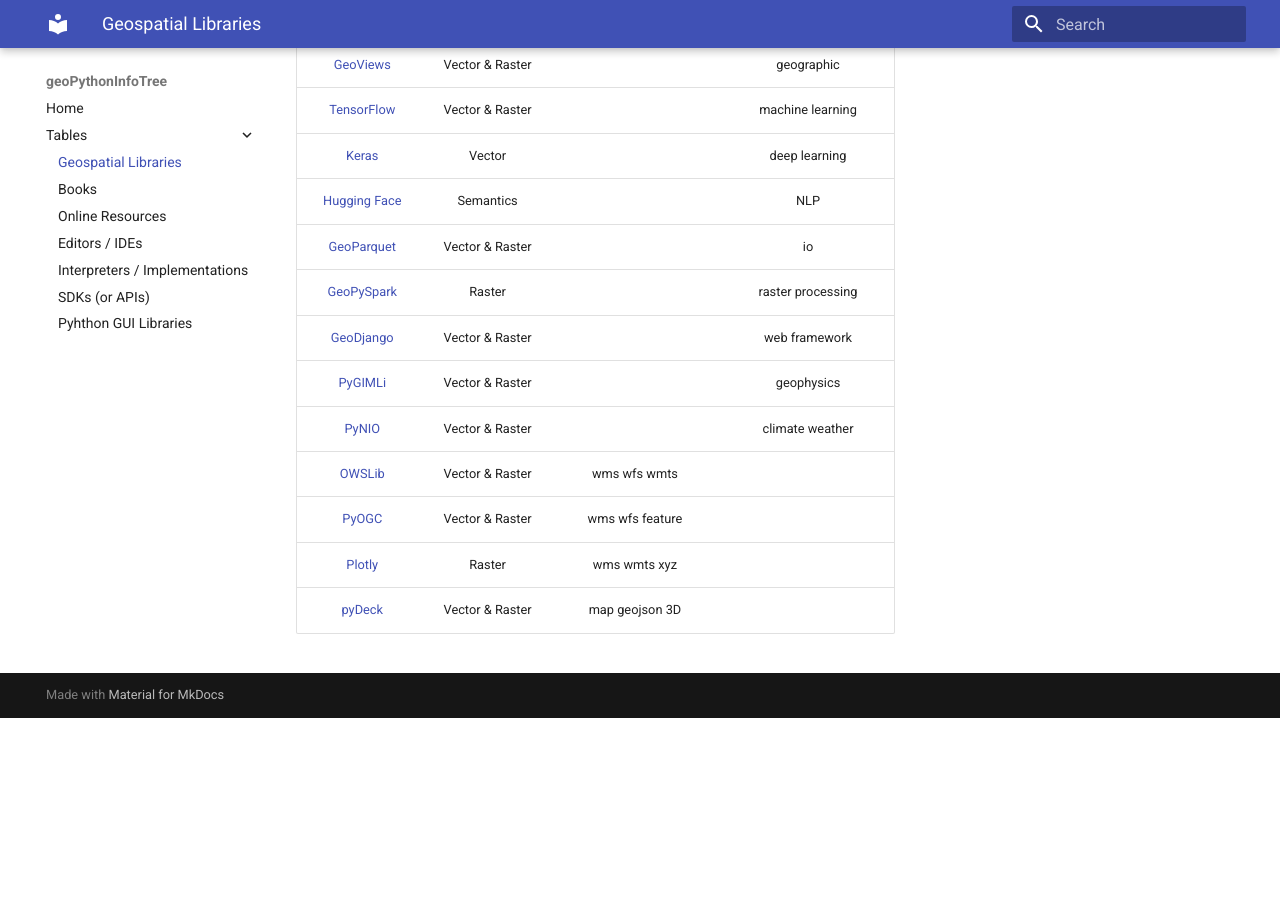
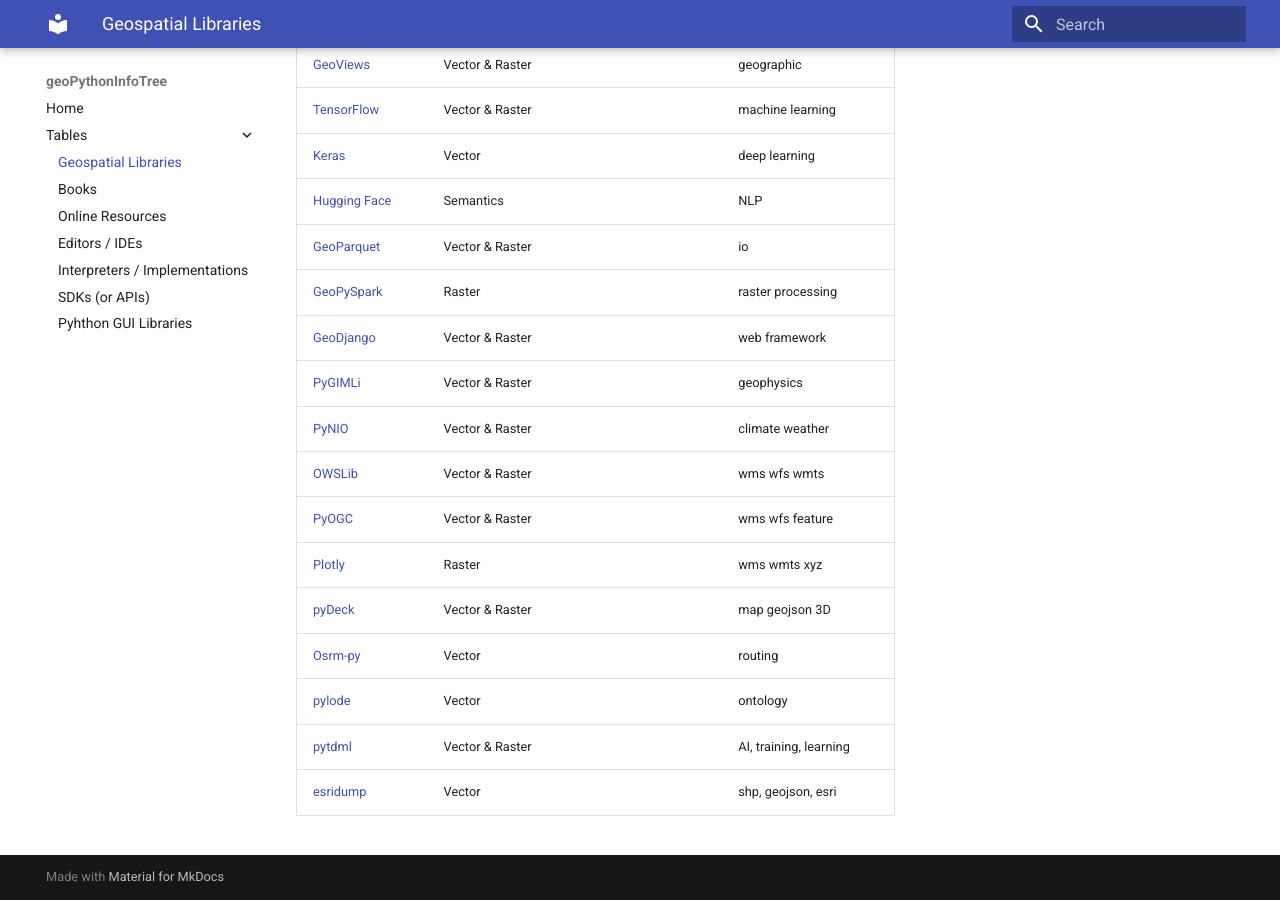
Before and after one commit to muratkendir/geoPythonInfoTree, an MkDocs documentation site: the page built from docs/geospatial_libraries.md, in a window 1280 px wide and 900 px high, scrolled down 3548 px. Built offline with MkDocs 1.6.1 and Material for MkDocs 9.7.7, drawn with Linux system fonts in a browser that asks for light colours; before the commit the page ends 4266 px from its top, so only the background shows below that.

Commit message:
mds updated

```diff
--- a/docs/geospatial_libraries.md
+++ b/docs/geospatial_libraries.md
@@ -1,92 +1,96 @@
-| **Library Name** | **Data Type** | **Accessible Data Sources** | **Tags** |
-|:---:|:---:|:---:|:---:|
-| [altair][1] | Vector |  | visualization |
-| [ArcPy][2] | Vector & Raster | ArcGIS | ArcGIS |
-| [basemap][3] | Vector & Raster |  | projection |
-| [canopy][4] | Vector |  |  |
-| [cartopy][5] | Vector & Raster |  | analysis visualization |
-| [Cgal-bindings][6] | Vector |  |  |
-| [DataCube][7] | Raster | Satellite Imagery | satellite imagery |
-| [descartes][8] | Raster |  | image |
-| [earthpy][9] | Vector & Raster |  | plot |
-| [EoxServer][10] | Raster & Vector | Earth Observation | ESA |
-| [Fiona][11] | Vector |  | read write |
-| [FME Python][12] | Vector & Raster |  | FME |
-| [Folium][13] | Vector & Raster |  | web map leaflet |
-| [GDAL][14] | Vector & Raster |  | manipulation |
-| [geemap][15] | Raster & Vector | Google | earth engine |
-| [GeoAlchemy2][16] | Vector |  | SpatialLite PostGIS |
-| [geographiclib][17] | Vector |  | geodesic calculations |
-| [geojsonio][18] | Vector |  | geojson |
-| [Geomet][19] | Vector |  | geojson WKT WKB |
-| [Geopandas][20] | Vector |  | pandas |
-| [geoplot][21] | Vector |  | visualization |
-| [Geopy][22] | Vector | Nominatim Google | geocoder |
-| [Geos][23] | Vector |  | JTS |
-| [geotiff][24] | raster |  | tif |
-| [gippy][25] | Raster |  | image processing |
-| [Grass][26] | Vector & Raster |  |  |
-| [h3][27] | Vector |  | uber |
-| [ipyleaflet][28] | Raster |  | web map leaflet |
-| [istSOS][29] | Vector |  | Sensor |
-| [laszip][30] | PointCloud |  | LAS LAZ |
-| [liblas][31] | PointCloud |  | LAS LAZ |
-| [libosmium][32] | Vector | OSM | OSM |
-| [LİDAR][33] | Vector & Raster |  | DEM |
-| [mapboxgl-jupyter][34] | Vector & Raster | mapbox | mapbox |
-| [mapclassify][35] | Raster |  | choropleth classification |
-| [Mapnik][36] | raster |  | Mapnik Boost |
-| [MatPlotLib][37] | Vector & Raster |  | visualization |
-| [mdal][38] | Vector |  | mesh |
-| [networkx][39] | Vector |  | network analysis |
-| [Numpy][40] | Vector |  | Array |
-| [Opencv-python][41] | Raster |  | Vision |
-| [openrouteservice][42] | Vector | openrouteservice | route |
-| [OSMnx][43] | Vector | osm | network analysis |
-| [pandana][44] | Vector |  | pandas network |
-| [pdal][45] | PointCloud |  | pointcloud |
-| [peartree][46] | Vector |  | network |
-| [psycopgr][47] | Vector |  | pgrouting |
-| [pyCWS][48] | 0 |  | CSW |
-| [pygeoapi][49] | Vector |  | OGC Feature API |
-| [PyGMT][50] | Vector & Raster | Blue Marble | generic mapping tools |
-| [pylas][51] | PointCloud |  | LAS LAZ |
-| [pymap3d][52] | Vector |  | ecef coordinate |
-| [pyproj][53] | Raster & Vector |  | CS |
-| [pyQGIS][54] | Vector & Raster |  | QGIS |
-| [pyroutelib3][55] | Vector | osm | routing |
-| [pysal][56] | Vector |  | analysis |
-| [pyshp][57] | Vector |  | shape |
-| [pyWPS][58] | 0 |  | WPS |
-| [Rasterio][59] | Raster |  |  |
-| [Re][60] | Vector |  | regular expressions |
-| [routingpy][61] | Vector | google ors here | routing |
-| [RSGISLib][62] | Raster |  | remote sensing |
-| [RTree][63] | Vector |  | Spatial indexing |
-| [scikit][64] | Raster |  | image |
-| [sentinelhub][65] | Raster | sentinel landsat modis |  |
-| [Shapely][66] | Vector |  |  |
-| [urbansim][67] | Vector |  | statistical models |
-| [verde][68] | Raster |  | gridding |
-| [whitebox][69] | Vector & Raster |  | analysis |
-| [GemGIS][70] | Vector & Raster |  | height elevation |
-| [MovingPandas][71] | Vector |  | moving |
-| [GeoSnap][72] | Vector |  | Neighbourhood |
-| [GeoCube][73] | Vector |  | geopandas xarray |
-| [SQLAlchemy][74] | Database |  | SQL |
-| [GeoViews][75] | Vector & Raster |  | geographic |
-| [TensorFlow][76] | Vector & Raster |  | machine learning |
-| [Keras][77] | Vector |  | deep learning |
-| [Hugging Face][78] | Semantics |  | NLP |
-| [GeoParquet][79] | Vector & Raster |  | io |
-| [GeoPySpark][80] | Raster |  | raster processing |
-| [GeoDjango][81] | Vector & Raster |  | web framework |
-| [PyGIMLi][82] | Vector & Raster |  | geophysics |
-| [PyNIO][83] | Vector & Raster |  | climate weather |
-| [OWSLib][84] | Vector & Raster | wms wfs wmts |
-| [PyOGC][85] | Vector & Raster | wms wfs feature |
-| [Plotly][86] | Raster | wms wmts xyz |
-| [pyDeck][87] | Vector & Raster | map geojson 3D |
+ **Library Name** | **Data Type** | **Accessible Data Sources** | **Tags**
+---|---|---|---
+ [altair][1] | Vector |  | visualization
+ [ArcPy][2] | Vector & Raster | ArcGIS | ArcGIS
+ [basemap][3] | Vector & Raster |  | projection
+ [canopy][4] | Vector |  |
+ [cartopy][5] | Vector & Raster |  | analysis visualization
+ [Cgal-bindings][6] | Vector |  |
+ [DataCube][7] | Raster | Satellite Imagery | satellite imagery
+ [descartes][8] | Raster |  | image
+ [earthpy][9] | Vector & Raster |  | plot
+ [EoxServer][10] | Raster & Vector | Earth Observation | ESA
+ [Fiona][11] | Vector |  | read write
+ [FME Python][12] | Vector & Raster |  | FME
+ [Folium][13] | Vector & Raster |  | web map leaflet
+ [GDAL][14] | Vector & Raster |  | manipulation
+ [geemap][15] | Raster & Vector | Google | earth engine
+ [GeoAlchemy2][16] | Vector |  | SpatialLite PostGIS
+ [geographiclib][17] | Vector |  | geodesic calculations
+ [geojsonio][18] | Vector |  | geojson
+ [Geomet][19] | Vector |  | geojson WKT WKB
+ [Geopandas][20] | Vector |  | pandas
+ [geoplot][21] | Vector |  | visualization
+ [Geopy][22] | Vector | Nominatim Google | geocoder
+ [Geos][23] | Vector |  | JTS
+ [geotiff][24] | raster |  | tif
+ [gippy][25] | Raster |  | image processing
+ [Grass][26] | Vector & Raster |  |
+ [h3][27] | Vector |  | uber
+ [ipyleaflet][28] | Raster |  | web map leaflet
+ [istSOS][29] | Vector |  | Sensor
+ [laszip][30] | PointCloud |  | LAS LAZ
+ [liblas][31] | PointCloud |  | LAS LAZ
+ [libosmium][32] | Vector | OSM | OSM
+ [LİDAR][33] | Vector & Raster |  | DEM
+ [mapboxgl-jupyter][34] | Vector & Raster | mapbox | mapbox
+ [mapclassify][35] | Raster |  | choropleth classification
+ [Mapnik][36] | raster |  | Mapnik Boost
+ [MatPlotLib][37] | Vector & Raster |  | visualization
+ [mdal][38] | Vector |  | mesh
+ [networkx][39] | Vector |  | network analysis
+ [Numpy][40] | Vector |  | Array
+ [Opencv-python][41] | Raster |  | Vision
+ [openrouteservice][42] | Vector | openrouteservice | route
+ [OSMnx][43] | Vector | osm | network analysis
+ [pandana][44] | Vector |  | pandas network
+ [pdal][45] | PointCloud |  | pointcloud
+ [peartree][46] | Vector |  | network
+ [psycopgr][47] | Vector |  | pgrouting
+ [pyCWS][48] |  |  | CSW
+ [pygeoapi][49] | Vector |  | OGC Feature API
+ [PyGMT][50] | Vector & Raster | Blue Marble | generic mapping tools
+ [pylas][51] | PointCloud |  | LAS LAZ
+ [pymap3d][52] | Vector |  | ecef coordinate
+ [pyproj][53] | Raster & Vector |  | CS
+ [pyQGIS][54] | Vector & Raster |  | QGIS
+ [pyroutelib3][55] | Vector | osm | routing
+ [pysal][56] | Vector |  | analysis
+ [pyshp][57] | Vector |  | shape
+ [pyWPS][58] |  |  | WPS
+ [Rasterio][59] | Raster |  |
+ [Re][60] | Vector |  | regular expressions
+ [routingpy][61] | Vector | google ors here | routing
+ [RSGISLib][62] | Raster |  | remote sensing
+ [RTree][63] | Vector |  | Spatial indexing
+ [scikit][64] | Raster |  | image
+ [sentinelhub][65] | Raster | sentinel landsat modis |
+ [Shapely][66] | Vector |  |
+ [urbansim][67] | Vector |  | statistical models
+ [verde][68] | Raster |  | gridding
+ [whitebox][69] | Vector & Raster |  | analysis
+ [GemGIS][70] | Vector & Raster |  | height elevation
+ [MovingPandas][71] | Vector |  | moving
+ [GeoSnap][72] | Vector |  | Neighbourhood
+ [GeoCube][73] | Vector |  | geopandas xarray
+ [SQLAlchemy][74] | Database |  | SQL
+ [GeoViews][75] | Vector & Raster |  | geographic
+ [TensorFlow][76] | Vector & Raster |  | machine learning
+ [Keras][77] | Vector |  | deep learning
+ [Hugging Face][78] | Semantics |  | NLP
+ [GeoParquet][79] | Vector & Raster |  | io
+ [GeoPySpark][80] | Raster |  | raster processing
+ [GeoDjango][81] | Vector & Raster |  | web framework
+ [PyGIMLi][82] | Vector & Raster |  | geophysics
+ [PyNIO][83] | Vector & Raster |  | climate weather
+ [OWSLib][84] | Vector & Raster |  | wms wfs wmts
+ [PyOGC][85] | Vector & Raster |  | wms wfs feature
+ [Plotly][86] | Raster |  | wms wmts xyz
+ [pyDeck][87] | Vector & Raster |  | map geojson 3D
+ [Osrm-py][88] | Vector |  | routing
+ [pylode][89] | Vector |  | ontology
+ [pytdml][90] | Vector & Raster |  | AI, training, learning
+ [esridump][91] | Vector |  | shp, geojson, esri
 
 [1]: https://altair-viz.github.io/index.html
 [2]: https://pro.arcgis.com/en/pro-app/latest/arcpy/functions/alphabetical-list-of-arcpy-functions.htm
```
Also changed, not shown: other parts of docs/geospatial_libraries.md (+4 -0 lines), docs/python_books.md (+24 -13 lines), docs/python_editors.md (+1 -0 lines), docs/python_online_resources.md (+30 -21 lines), docs/python_sdks.md (+13 -3 lines), 1 other file.
